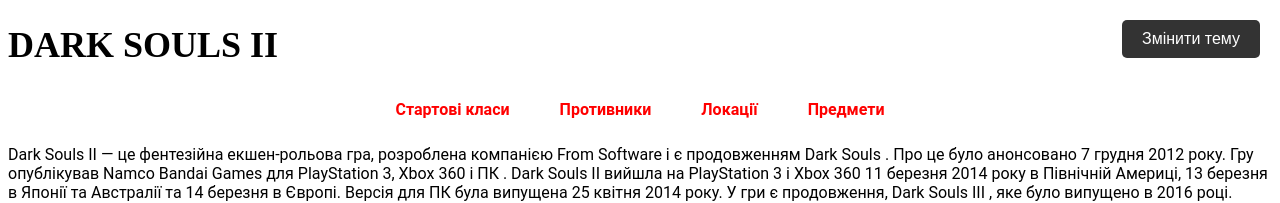
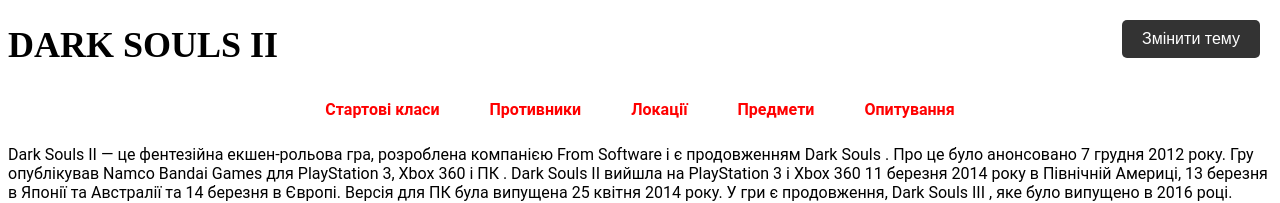
Before and after one commit to Sariixx/MyWebSite2, a plain HTML site: page index.html in a window 1280 px wide. Shown: the top 203 px of the page. Drawn offline with Linux system fonts and the light colour scheme.

Commit message:
Update index.html

```diff
--- a/index.html
+++ b/index.html
@@ -12,6 +12,7 @@
         <a href="enemy.html">Противники</a>
         <a href="locations.html">Локації</a>
         <a href="items.html">Предмети</a>
+        <a href="form.html">Опитування</a>
     </nav>
     </header>
         <p>Dark Souls II — це фентезійна екшен-рольова гра, розроблена компанією From Software
```
